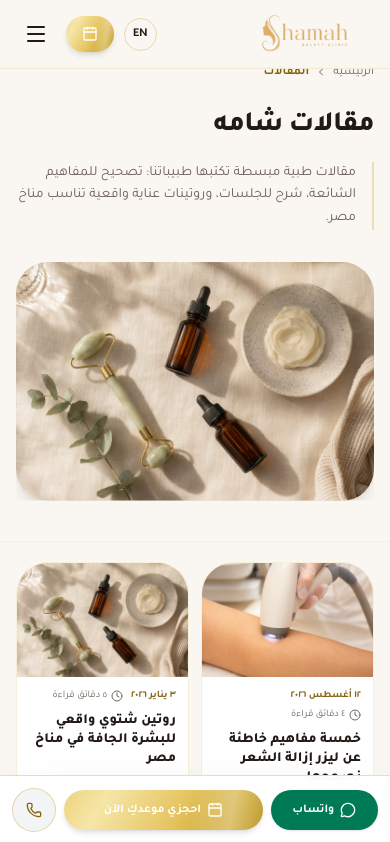
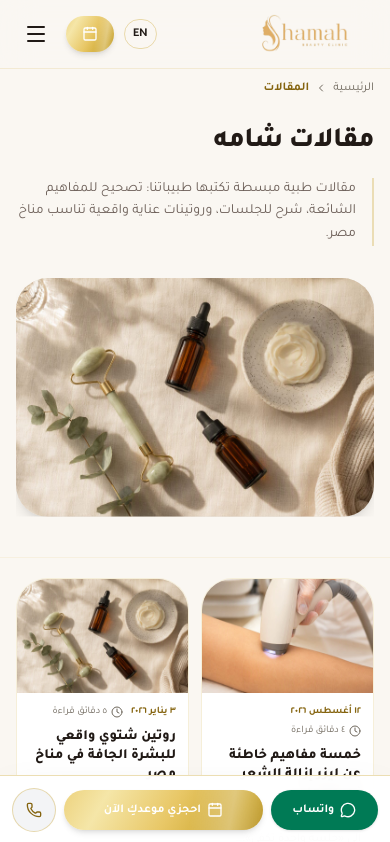
Before and after one commit to AbdelrahmenSalama256/ShamahClinic, a Next.js app: page /blogs in a window 390 px wide. Shown: the top 842 px of the page. Built offline with nearby package versions, Linux system fonts and the light colour scheme.

Commit message:
fixing padding and line height

```diff
--- a/src/app/globals.css
+++ b/src/app/globals.css
@@ -267,7 +267,7 @@ button,
 a[class*="rounded-full"]:has(> svg, span),
 a[class*="items-center"]:has(> svg, span) {
   font-size: 12px;
-  line-height: 1.25;
+  line-height: 1;
   margin: 0;
 }
 
--- a/src/components/shared/PageHero.tsx
+++ b/src/components/shared/PageHero.tsx
@@ -33,7 +33,7 @@ export const PageHero: React.FC<PageHeroProps> = ({
 
   return (
     <header className="relative bg-[var(--bg-primary)] border-b border-[var(--gold-border)]/25">
-      <div className="max-w-7xl mx-auto px-4 sm:px-6 lg:px-8 pt-6 pb-10 lg:pt-10 lg:pb-16">
+      <div className="max-w-7xl mx-auto px-4 sm:px-6 lg:px-8 pt-10 pb-10 lg:pt-10 lg:pb-16">
         <Breadcrumbs items={breadcrumbs} />
 
         {variant === "split" ? (
```
